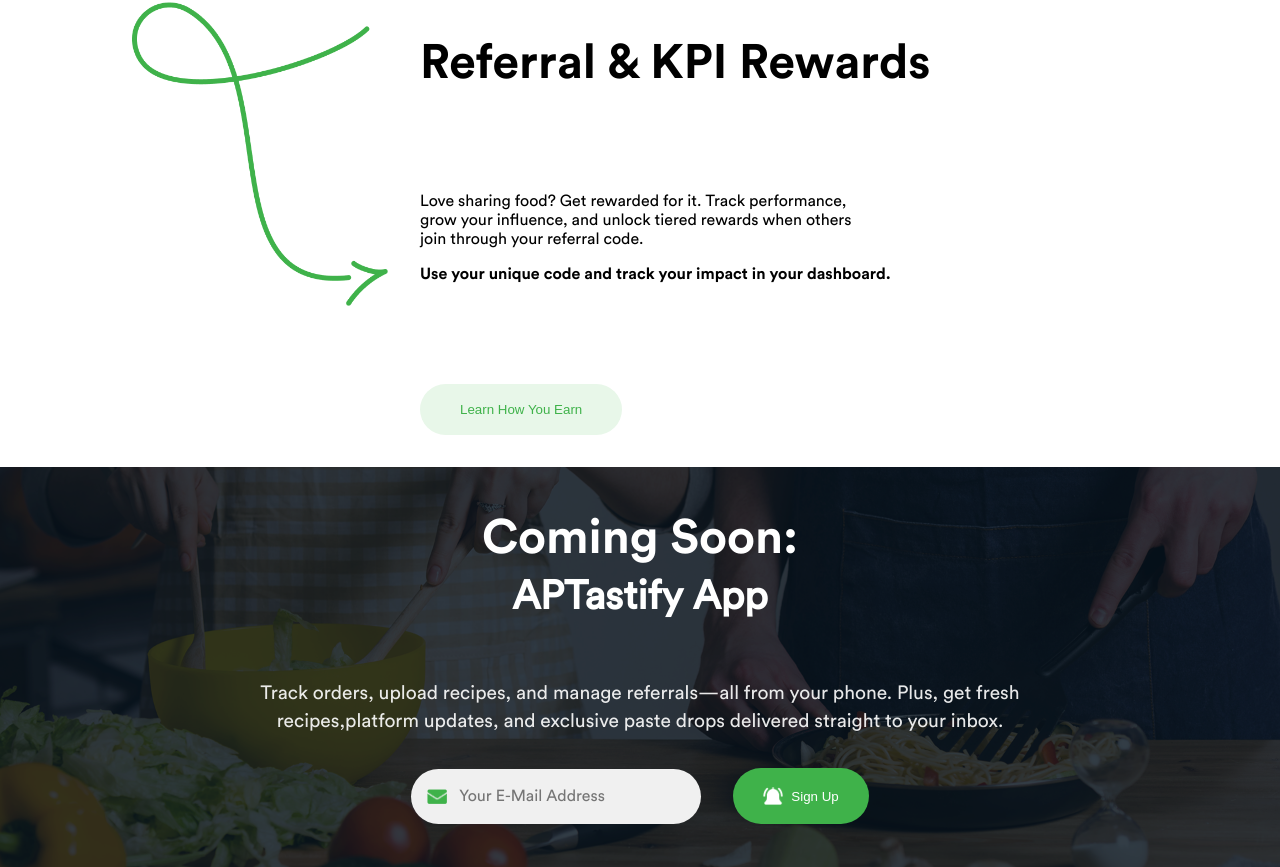
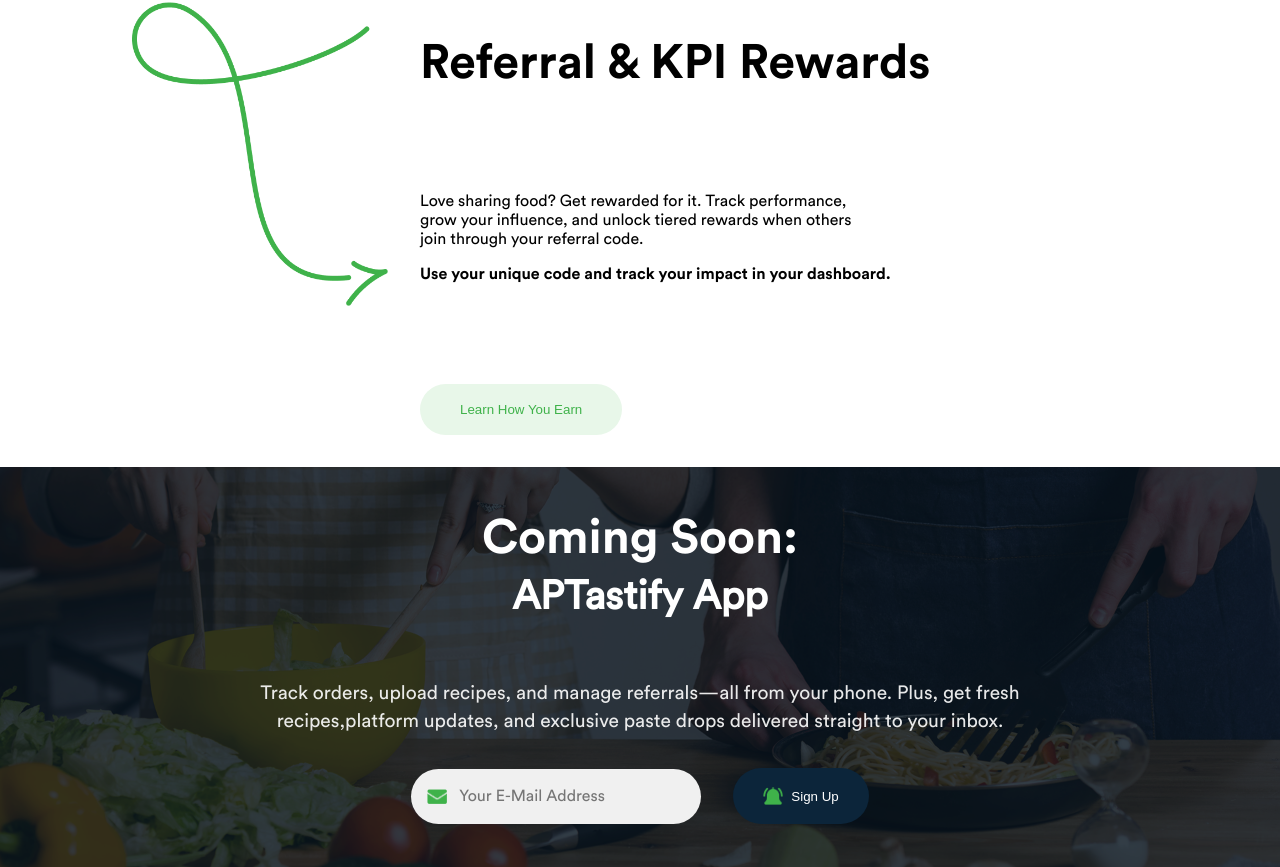
Before and after one commit to Square-Digital/APTastify, an Angular app: page / in a window 1280 px wide. Shown: the part 4146-5013 px from the top of the page. Built offline with nearby package versions, Linux system fonts and the light colour scheme.

Commit message:
adding button updates

```diff
--- a/src/components/common/button/button.component.html
+++ b/src/components/common/button/button.component.html
@@ -5,6 +5,7 @@
     [class.has-icon]="icon()"
     [class.icon-left]="icon() && iconPosition() === 'left'"
     [class.icon-right]="icon() && iconPosition() === 'right'"
+    [style.background-color]="color()"
     (click)="handleClick()"
   >
     @if (icon() && iconPosition() === 'left') {
--- a/src/components/common/button/button.component.scss
+++ b/src/components/common/button/button.component.scss
@@ -13,22 +13,22 @@
     padding: 18px 40px;
     border-radius: 42px;
     transition: all 0.3s ease;
-    display: flex; // ← Add this
-    align-items: center; // ← Add this
-    justify-content: center; // ← Add this
-    gap: 0.5rem; // ← Add this for spacing between icon and text
-    min-width: fit-content; // ← Add this to prevent shrinking
+    display: flex;
+    align-items: center;
+    justify-content: center;
+    gap: 0.5rem;
+    min-width: fit-content;
 
     &.has-icon {
-      padding: 18px 30px; // ← Slightly reduce padding when icon is present
+      padding: 18px 30px;
     }
 
     &.icon-left {
-      flex-direction: row; // ← Icon on left, text on right
+      flex-direction: row;
     }
 
     &.icon-right {
-      flex-direction: row-reverse; // ← Text on left, icon on right
+      flex-direction: row-reverse;
     }
   }
 
@@ -43,7 +43,6 @@
       width: 100%;
       height: 100%;
       object-fit: contain;
-      filter: brightness(0) invert(1); // ← Makes any color white
     }
   }
 
--- a/src/components/common/button/button.component.ts
+++ b/src/components/common/button/button.component.ts
@@ -15,7 +15,7 @@
   public icon = input<string>(''); // ← Add this
   public iconPosition = input<'left' | 'right'>('left'); // ← Add this for icon placement
   public clickHandler = input<() => void>(() => {});
-
+  public color = input<string>('');
   // Output event that parent components can listen to
   public onClick = output<void>();
 
--- a/src/components/forms/form/form.component.html
+++ b/src/components/forms/form/form.component.html
@@ -27,6 +27,7 @@
       [reverse]="button.reverse ?? false"
       [icon]="button.icon ?? ''"
       [iconPosition]="button.iconPosition ?? 'left'"
+      [color]="button.color ?? 'var(--primary)'"
     />
     }
   </div>
--- a/src/interfaces/button.ts
+++ b/src/interfaces/button.ts
@@ -4,6 +4,7 @@
   type?: string;
   disabled?: boolean;
   reverse?: boolean;
+  color?: string;
   icon?: string; // ← Add this
   iconPosition?: 'left' | 'right'; // ← Add this
 }
--- a/src/pages/home/home.component.ts
+++ b/src/pages/home/home.component.ts
@@ -98,7 +98,8 @@
       disabled: false,
       reverse: false,
       icon: 'assets/images/icons/bell.png',
-      iconPosition: 'left'
+      iconPosition: 'left',
+      color: 'var(--secondary)'
     },
   ];
 
```
